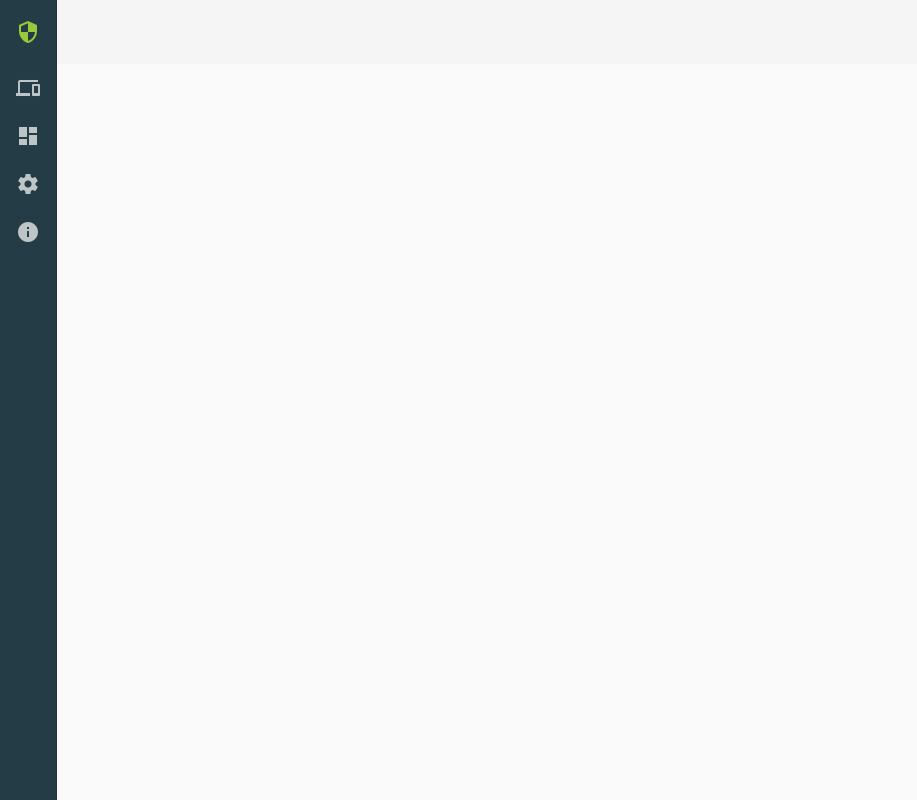
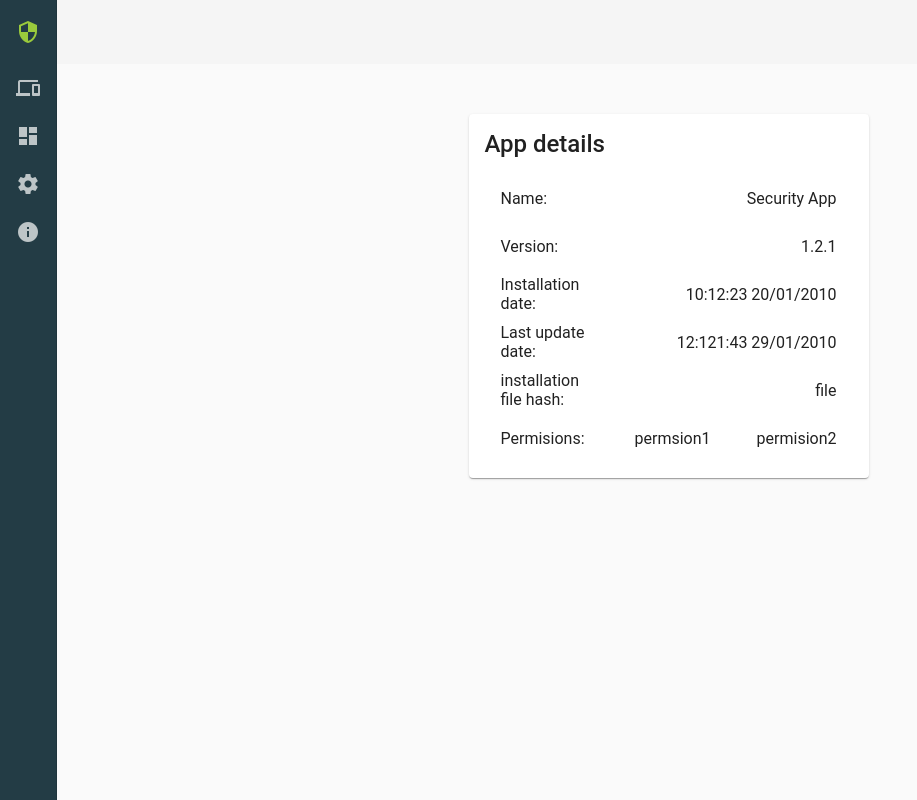
Before and after one commit to vtsitlak/devices-security, an Angular app: page /details in a window 1280 px wide. Shown: the whole page, without its empty margins (0-917 px from the left). Built offline with nearby package versions, Linux system fonts and the light colour scheme.

Commit message:
display app details

```diff
--- a/src/app/details/details.module.ts
+++ b/src/app/details/details.module.ts
@@ -1,12 +1,28 @@
 import { NgModule } from '@angular/core';
 import { CommonModule } from '@angular/common';
+import { DetailsComponent } from './details/details.component';
+import { MatListModule } from '@angular/material/list';
+import { MatCardModule } from '@angular/material/card';
+import { DetailsService } from './services/details.service';
+import { MatProgressSpinnerModule } from '@angular/material/progress-spinner';
+import { Routes, RouterModule } from '@angular/router';
 
-
+export const detailsRoutes: Routes = [
+  {
+    path: '',
+    component: DetailsComponent,
+  },
+];
 
 @NgModule({
-  declarations: [],
+  declarations: [DetailsComponent],
   imports: [
-    CommonModule
-  ]
+    CommonModule,
+    MatListModule,
+    MatCardModule,
+    MatProgressSpinnerModule,
+    RouterModule.forChild(detailsRoutes),
+  ],
+  providers: [DetailsService],
 })
 export class DetailsModule { }
--- /dev/null
+++ b/src/app/details/details/details.component.html
@@ -0,0 +1,20 @@
+<div class="details-panel">
+    <mat-spinner *ngIf="loading$ | async" color="accent" diameter="180"></mat-spinner>
+    <div *ngIf="!(loading$ | async)">
+        <mat-card>
+            <mat-card-title>App details</mat-card-title>
+            <mat-card-content>
+                <mat-list role="list">
+                    <mat-list-item role="listitem">Name: <span>{{details.name}}</span></mat-list-item>
+                    <mat-list-item role="listitem">Version: <span>{{details.version}}</span></mat-list-item>
+                    <mat-list-item role="listitem">Installation date: <span>{{details.installation}}</span></mat-list-item>
+                    <mat-list-item role="listitem">Last update date: <span>{{details.lastUpdate}}</span></mat-list-item>
+                    <mat-list-item role="listitem">installation file hash: <span>{{details.fileHash}}</span></mat-list-item>
+                    <mat-list-item role="listitem">Permisions:
+                        <span *ngFor="let p of details.permisions">{{p}} </span>
+                    </mat-list-item>
+                </mat-list>
+            </mat-card-content>
+        </mat-card>
+    </div>
+</div>
--- /dev/null
+++ b/src/app/details/details/details.component.scss
@@ -0,0 +1,17 @@
+.details-panel {
+    max-width: 400px;
+    margin: 0 auto;
+    margin-top: 50px;
+  }
+
+  mat-list {
+    width: 100%
+  }
+
+  mat-list-item {
+    span {
+      text-align: right !important;
+      float: right;
+      width: 100%;
+    }
+  }
--- /dev/null
+++ b/src/app/details/details/details.component.ts
@@ -0,0 +1,27 @@
+import { Component, OnInit } from '@angular/core';
+import { Details } from '../models/details';
+import { BehaviorSubject, Observable } from 'rxjs';
+import { DetailsService } from '../services/details.service';
+
+@Component({
+  selector: 'app-details',
+  templateUrl: './details.component.html',
+  styleUrls: ['./details.component.scss']
+})
+export class DetailsComponent implements OnInit {
+
+  details: Details;
+  loading: BehaviorSubject<boolean> = new BehaviorSubject(true);
+  loading$: Observable<boolean> = this.loading.asObservable();
+
+  constructor(
+    private detailsService: DetailsService,
+  ) { }
+
+  ngOnInit() {
+    this.detailsService.getDetails().subscribe(details => {
+      this.details = details;
+      this.loading.next(false);
+    });
+  }
+}
--- /dev/null
+++ b/src/app/details/models/details.ts
@@ -0,0 +1,8 @@
+export interface Details {
+    installation: string;
+    lastUpdate: string;
+    fileHash: string;
+    name: string;
+    version: string;
+    permisions: string[];
+}
--- /dev/null
+++ b/src/app/details/services/details.service.ts
@@ -0,0 +1,25 @@
+import { Injectable } from '@angular/core';
+import { Observable, of } from 'rxjs';
+import { Details } from '../models/details';
+import { delay } from 'rxjs/operators';
+
+@Injectable({
+  providedIn: 'root'
+})
+export class DetailsService {
+
+  constructor() { }
+
+  getDetails(): Observable<Details> {
+
+    const details: Details = {
+      installation: '10:12:23 20/01/2010',
+      lastUpdate: '12:121:43 29/01/2010',
+      name: 'Security App',
+      version: '1.2.1',
+      fileHash: 'file',
+      permisions: ['permsion1', 'permision2'],
+    };
+    return of(details).pipe(delay(1000));
+  }
+}
--- a/src/app/devices/devices-item/devices-item.component.html
+++ b/src/app/devices/devices-item/devices-item.component.html
@@ -5,7 +5,6 @@
             <mat-card-title>Device details</mat-card-title>
             <mat-card-content>
                 <mat-list role="list">
-                    <h3 matheader></h3>
                     <mat-list-item role="listitem">ID: <span>{{device.id}}</span></mat-list-item>
                     <mat-list-item role="listitem">Type: <span>{{device.type}}</span></mat-list-item>
                     <mat-list-item role="listitem">Risk level/score: <span>{{device.riskLevel}}</span></mat-list-item>
```
Also changed, not shown: 2 other files (tests, documents, lock files or other folders).
